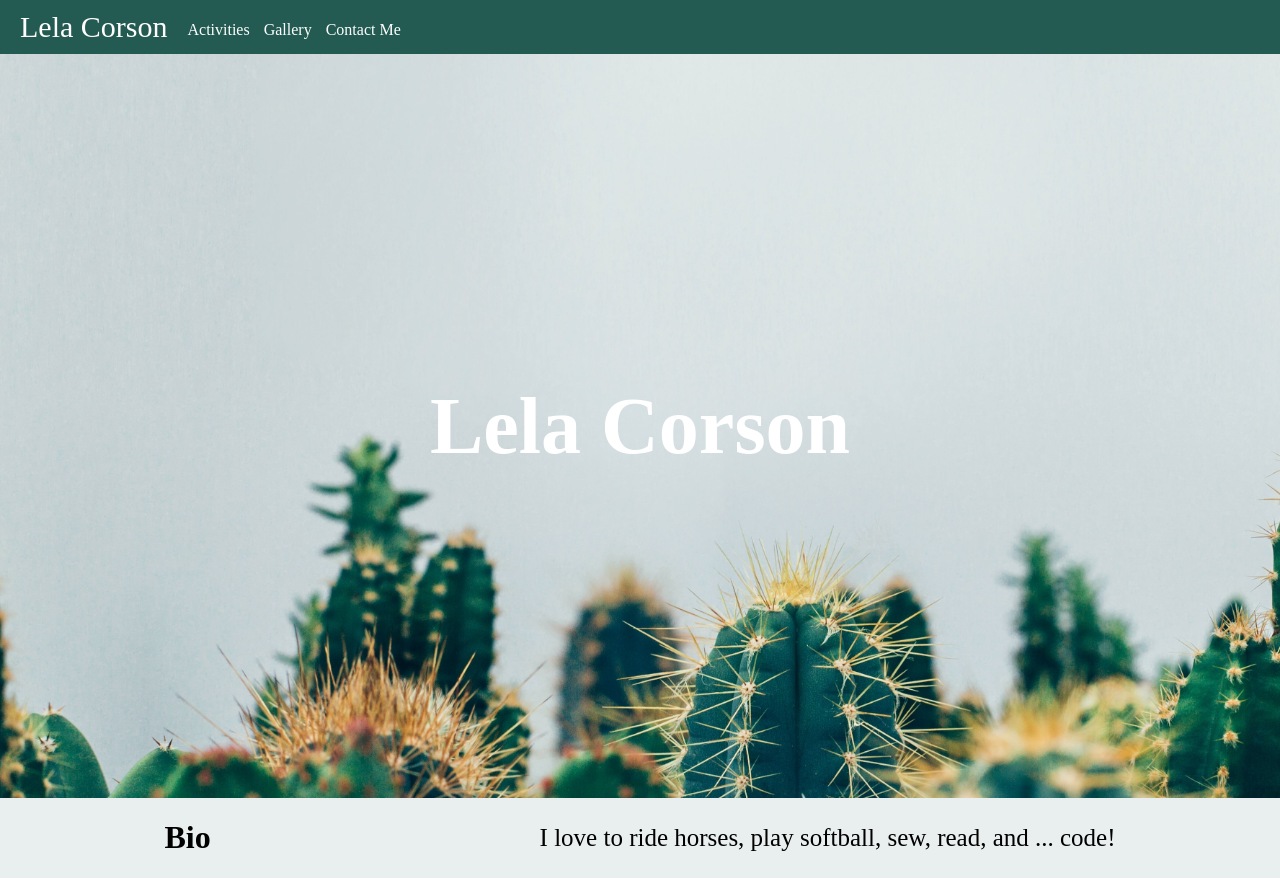
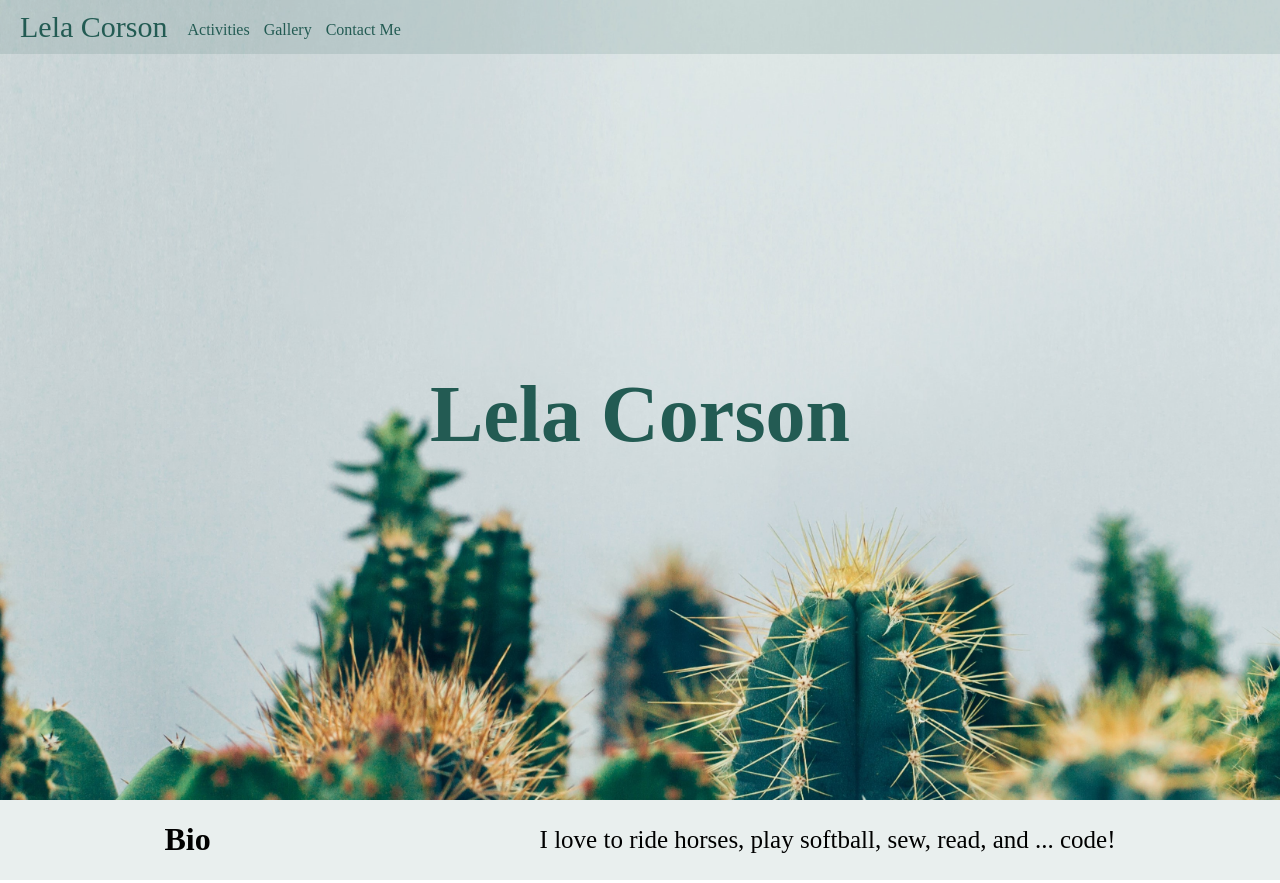
Before and after one commit to lelajcorson/GWC-personal-website-demo, a plain HTML site: page index.html in a window 1280 px wide. Shown: the top 883 px of the page. Drawn offline with Linux system fonts and the light colour scheme; files whose address does not match are found by name.

Commit message:
changed the size of the google form so there wouldn't be a scroll bar, made the navbar background more transparent

```diff
--- a/index.html
+++ b/index.html
@@ -9,6 +9,8 @@
     </head>
 
     <body>
+
+        <div class = "banner">
             <div class = "nav">
                 <div>
                     <span>Lela Corson</span>
@@ -22,9 +24,9 @@
                     </ul>
                 </div>
             </div>
-
-        <div class = "banner">
+            <div class = "flex name-div">
                 <h1 class = "name">Lela Corson</h1>
+            </div>
         </div>
 
         <div class = "bio flex background-green">
@@ -85,7 +87,7 @@
         <div class = "contact flex">
             <div>
                 <h1 class = "header">Contact Me</h1>
-                <iframe src="https://docs.google.com/forms/d/e/1FAIpQLSe_0lSWaZPjkT4ZZ9MWO84jI56M_hHF3hFJ6jh3W7uZZGIplw/viewform?embedded=true" width="640" height="673" frameborder="0" marginheight="0" marginwidth="0">Loading…</iframe>
+                <iframe src="https://docs.google.com/forms/d/e/1FAIpQLSe_0lSWaZPjkT4ZZ9MWO84jI56M_hHF3hFJ6jh3W7uZZGIplw/viewform?embedded=true" width="640" height="750" frameborder="0" marginheight="0" marginwidth="0">Loading…</iframe>
             </div>
         </div>
 
--- a/style.css
+++ b/style.css
@@ -7,7 +7,6 @@ h1, p, a, span{
 }
 
 a{
-    color: white;
     text-decoration: none;
     display: inline;
 }
@@ -36,17 +35,18 @@ a{
 
 /*nav*/
 .nav{
-    background-color: #235b53;
+    background-color: #235b5320;
+    /*opacity: 10%;*/
     height: auto;
     padding: 10px;
     display: flex;
     justify-content: start;
     align-items: center;
+    position: sticky;
 }
 
 .nav span{
     font-size: 30px;
-    color: white;
     padding-left: 10px;
     padding-right: 10px;
     padding-top: 20px;
@@ -65,10 +65,14 @@ a{
     padding-right: 10px;
 }
 
+.nav a, .nav span{
+    color: #235b53;
+    opacity: 100%;
+}
+
 /* banner */
 .banner{
-    display: flex;
-    height: 93vh;
+    height: 100vh;
     width: 100%;
     background-image: url('Assets/succulent2.jpg');
     background-size: cover;
@@ -76,11 +80,15 @@ a{
 }
 
 .name{
-    color: white;
+    color: #235b53;
     text-align: center;
     width: 100%;
     align-self: center;
     font-size: 80px;
+}
+
+.name-div{
+    height: 90vh;
 }
 
 /* bio */
```
Lines whose indentation alone changed are shown as unchanged.
